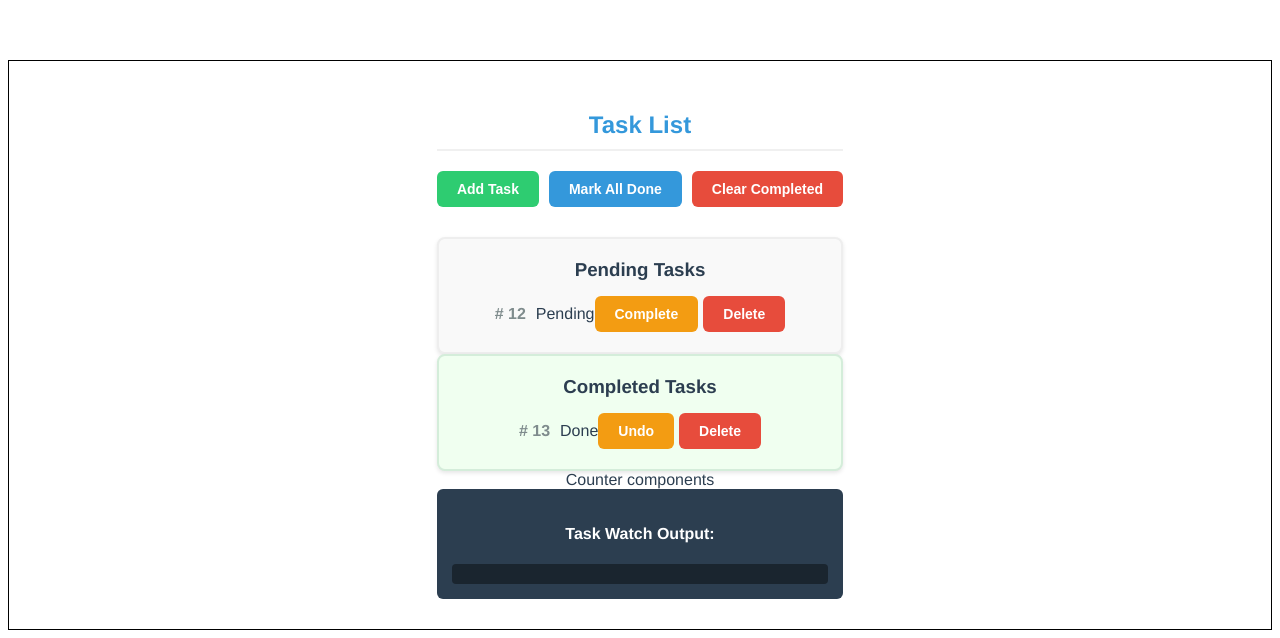
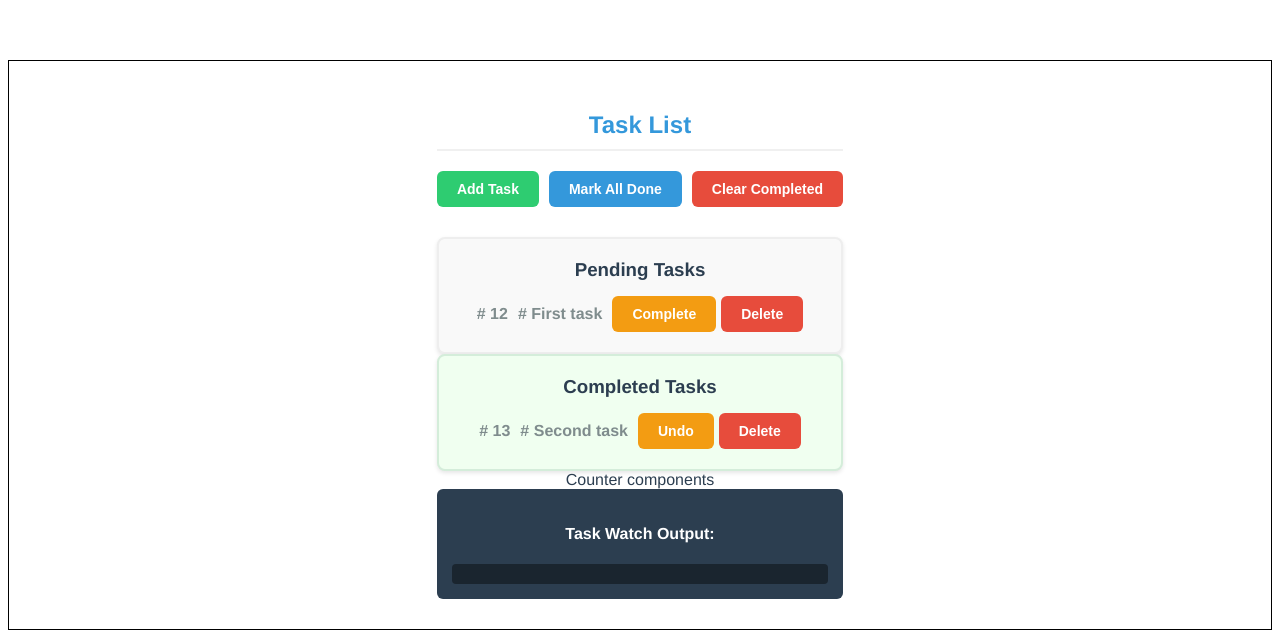
Before and after one commit to Thorugoh/web-pocs, a Vue app in the folder hello-vue/: page / in a window 1280 px wide. Shown: the top 638 px of the page. Built offline with nearby package versions, Linux system fonts and the light colour scheme.

Commit message:
Remove status, add title

```diff
--- a/hello-vue/src/components/TaskItem.vue
+++ b/hello-vue/src/components/TaskItem.vue
@@ -1,7 +1,7 @@
 <template>
     <div>
         <span class="task-id"># {{ task?.id }}</span>
-        <span class="task-status">{{ textStatus }}</span>
+        <span class="task-id"># {{ task?.title }}</span>
         <button
             @click="toggleDone"
             class="btn-toggle"
@@ -30,9 +30,6 @@
             btnToggleText() {
                 return this.task?.done ? 'Undo' : 'Complete';
             },
-            textStatus() {
-                return this.task?.done ? 'Done' : 'Pending';
-            }
         },
         methods: {
             toggleDone() {
--- a/hello-vue/src/components/TaskList.vue
+++ b/hello-vue/src/components/TaskList.vue
@@ -55,7 +55,7 @@ export default {
     },
     data() {
         return {
-            tasks: [{id: 12, done: false }, {id: 13, done: true }],
+            tasks: [{id: 12, title: "First task", done: false }, {id: 13, title: "Second task", done: true }],
             logs: [ ]
         };
     },
```
